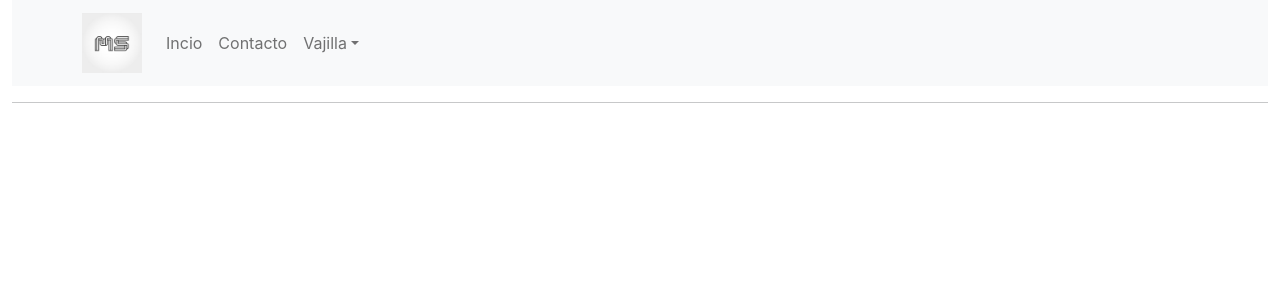
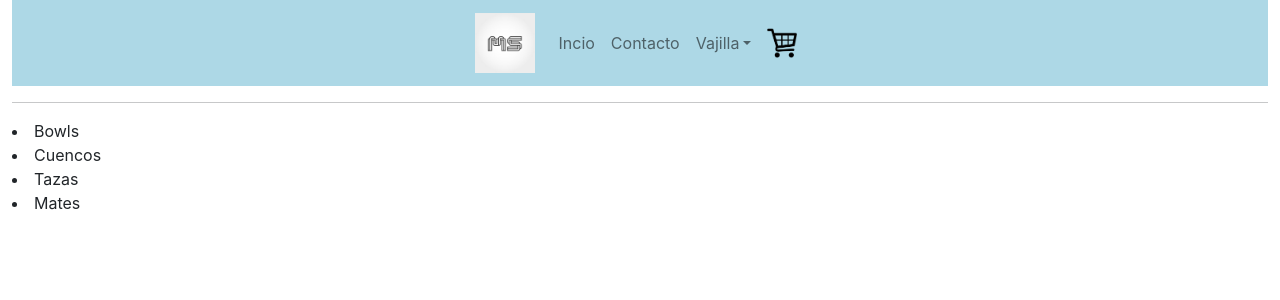
Before and after one commit to JoacoGs/Ceramicando-GimenezSaplana, a React (Create React App) app: page / in a window 1280 px wide. Shown: the top 300 px of the page. Built offline with nearby package versions, Linux system fonts and the light colour scheme.

Commit message:
3er desafio

```diff
--- a/src/App.js
+++ b/src/App.js
@@ -1,11 +1,15 @@
 import "./App.css";
 import NavBar from "./components/NavBar";
+import ItemListContainer from "./components/ItemListContainer";
 
 function App() {
+  const vajilla = ["Bowls", "Cuencos", "Tazas", "Mates"];
+
   return (
     <div className="container-fluid">
       <NavBar />
       <hr />
+      <ItemListContainer items={vajilla} titulo="Productos" />
     </div>
   );
 }
--- a/src/components/CartWidget.jsx
+++ b/src/components/CartWidget.jsx
@@ -1 +1,11 @@
 import React from "react";
+import cart from "./images/carrito.png"
+
+
+function CartWidget () {
+    return (
+        <img src={cart} width="30" alt="Carrito" />
+    )
+}
+
+export default CartWidget;
--- a/src/components/ItemListContainer.jsx
+++ b/src/components/ItemListContainer.jsx
@@ -0,0 +1,21 @@
+import React from "react";
+
+const Lista = (props) => {
+
+    const {
+        items
+    } = props;
+
+    return (
+        <div>
+        {
+            items.map( (elemento)=> {
+                return <li>{elemento}</li>
+            })
+        }
+
+        </div>
+    )
+}
+
+export default Lista;
--- /dev/null
+++ b/src/components/NavBar.css
@@ -0,0 +1,6 @@
+.contenedor-NavBar {
+    display: flex;
+    flex-direction: row;
+    background-color: lightblue;
+    justify-content: center;
+}
--- a/src/components/NavBar.jsx
+++ b/src/components/NavBar.jsx
@@ -4,10 +4,13 @@ import Container from 'react-bootstrap/Container';
 import Nav from 'react-bootstrap/Nav';
 import Navbar from 'react-bootstrap/Navbar';
 import NavDropdown from 'react-bootstrap/NavDropdown';
+import "./NavBar.css";
+import CartWidget from "./CartWidget";
 
-function BasicExample() {
+function BasicNavBar() {
   return (
-    <Navbar bg="light" expand="lg">
+    <div className="contenedor-NavBar">
+      <Navbar  expand="lg">
         <Container>
           <Navbar.Brand href="#home"><img src={logo} width="60" alt="Logo" /></Navbar.Brand>
           <Navbar.Toggle aria-controls="basic-navbar-nav" />
@@ -22,10 +25,14 @@ function BasicExample() {
                 <NavDropdown.Item href="#action/3.4">Mates</NavDropdown.Item>
               </NavDropdown>
             </Nav>
+            <Nav>
+              <Nav.Link href="#"><CartWidget/></Nav.Link>
+            </Nav>
           </Navbar.Collapse>
         </Container>
       </Navbar>
+    </div>
   );
 }
 
-export default BasicExample;
+export default BasicNavBar;
--- a/src/index.js
+++ b/src/index.js
@@ -1,7 +1,6 @@
 import React from "react";
 import ReactDOM from "react-dom/client";
 import "./index.css";
-import "./components/estilos.css";
 import App from "./App";
 
 const root = ReactDOM.createRoot(document.getElementById("root"));
```
Also changed, not shown: src/components/estilos.css (deleted), src/components/images/carrito.png (added). Lines whose indentation alone changed are shown as unchanged.
